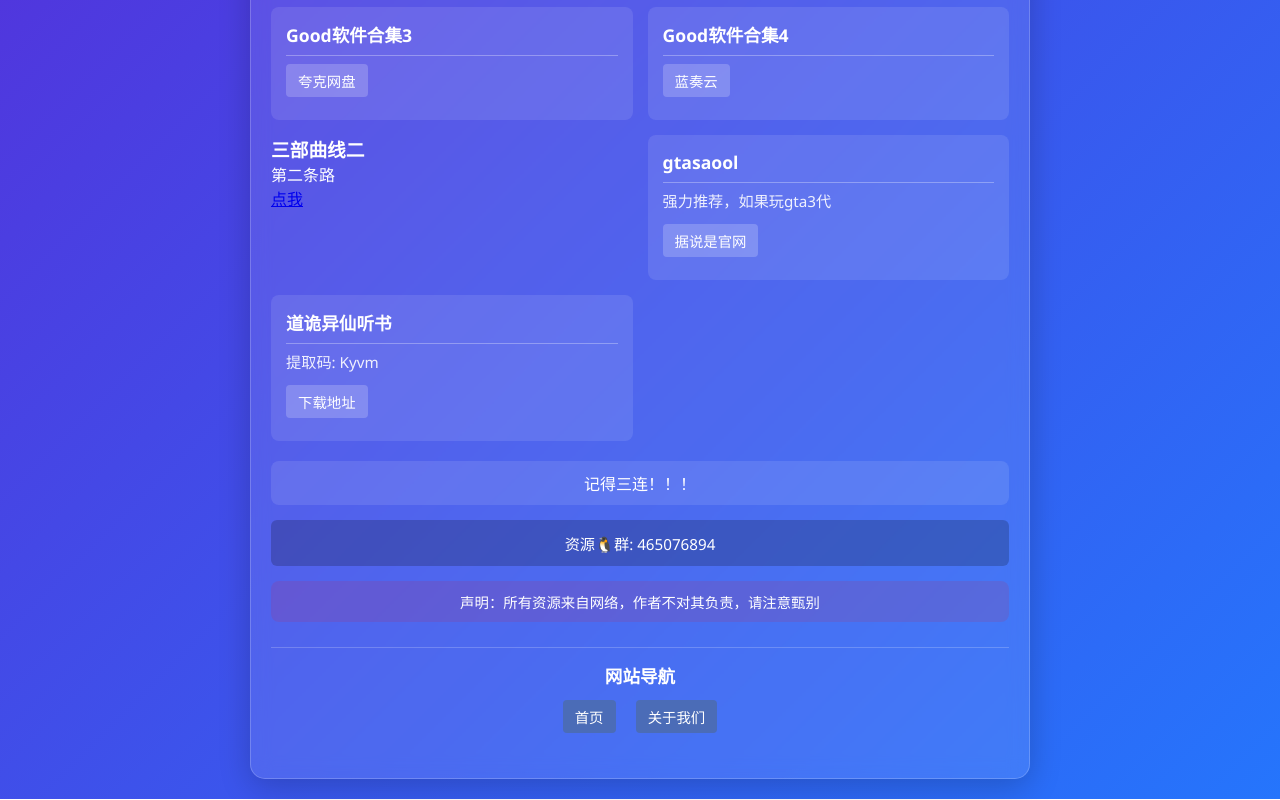
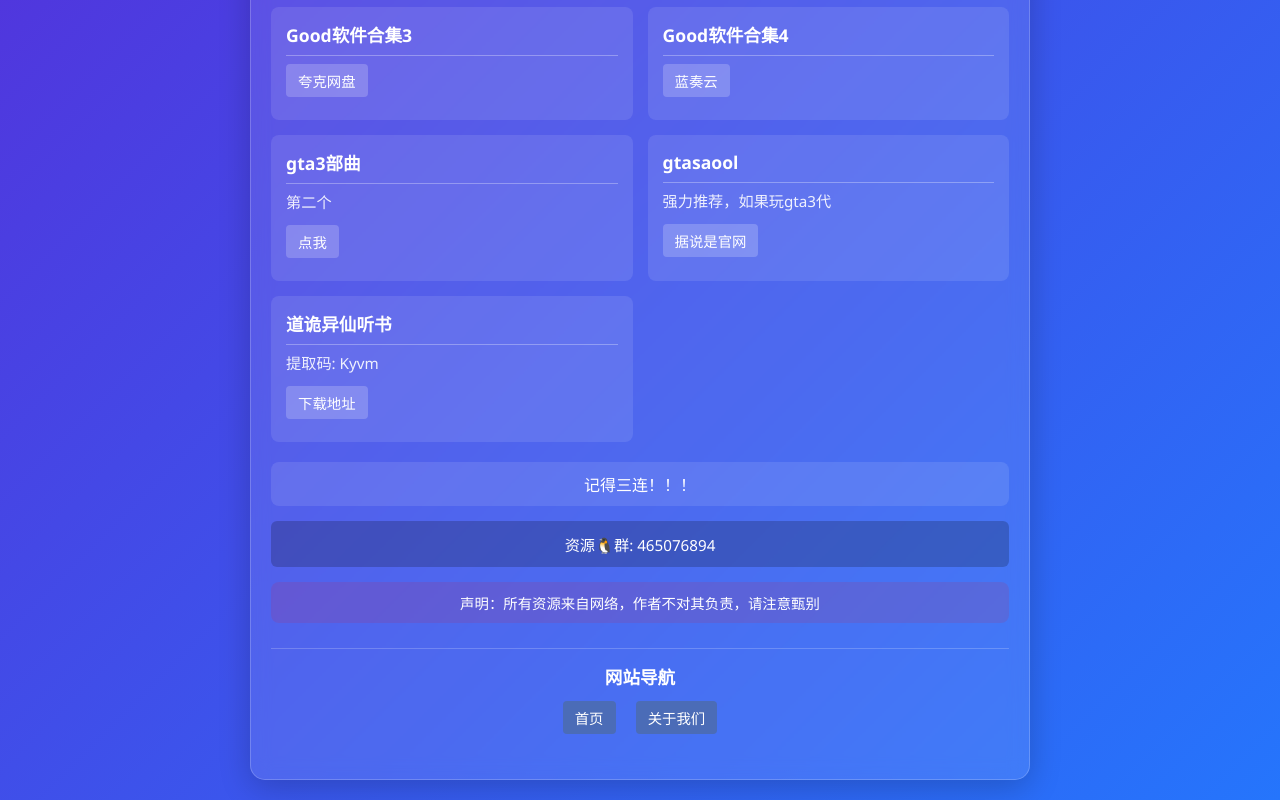
Before and after one commit to oldmnj/oldmnj.github.io, a plain HTML site: page a1.html in a window 1280 px wide. Shown: the part 1254-2054 px from the top of the page. Drawn offline with Linux system fonts and the light colour scheme; a web font is replaced by a local one.

Commit message:
Add files via upload

```diff
--- a/a1.html
+++ b/a1.html
@@ -307,9 +307,9 @@
                 <a href="https://gwrjk.lanzouc.com/b00taqy9ni?w1" target="_blank">蓝奏云</a>
             </div>
 
-            <div class="sofrware-card">
-                <h3>三部曲线二</h3>
-                <p>第二条路</p>
+            <div class="software-card">
+                <h3>gta3部曲</h3>
+                <p>第二个</p>
                 <a href="http://lingyi.ysepan.com/" target="_blank">点我</a>
             </div>
 
```
